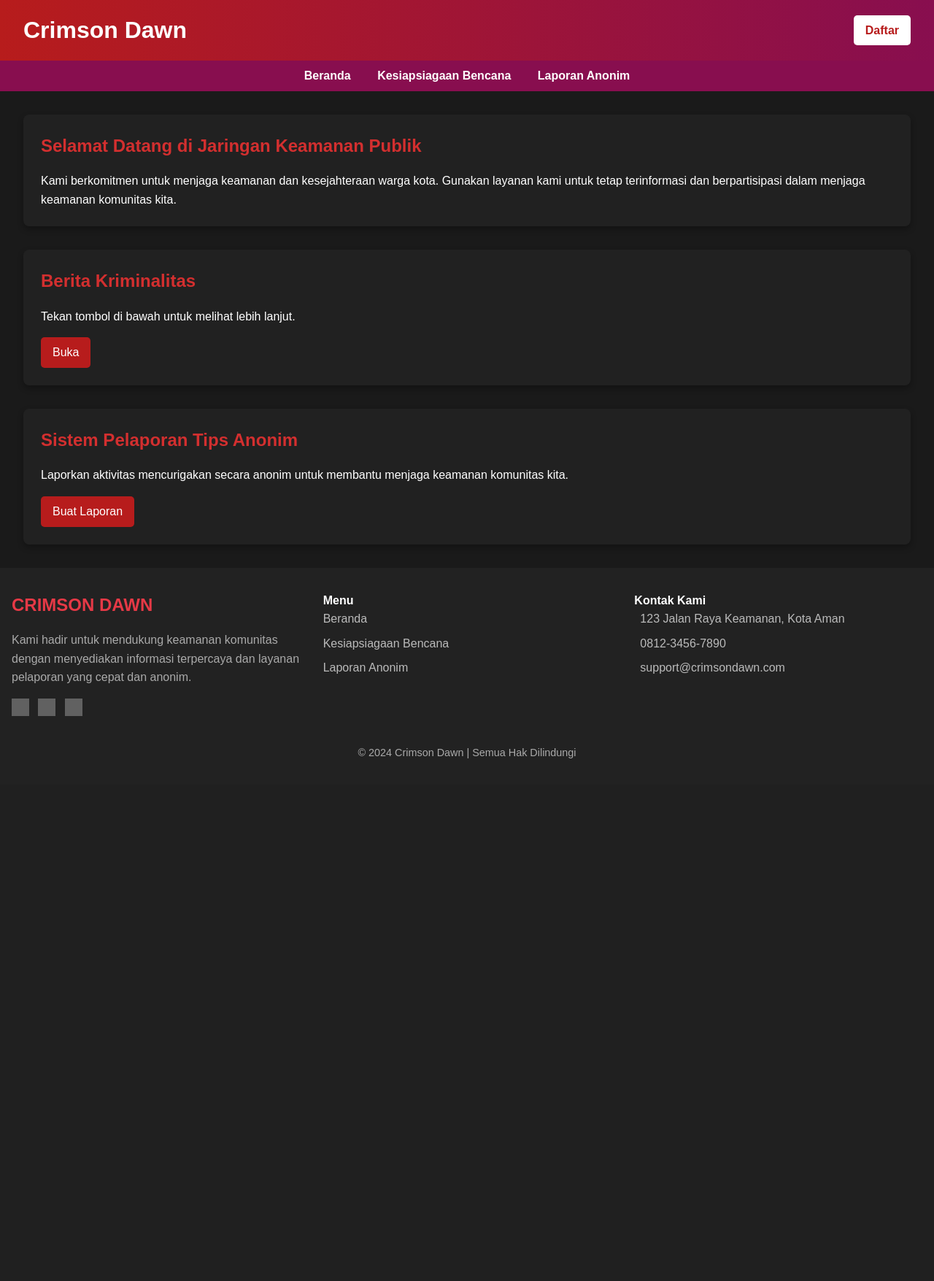
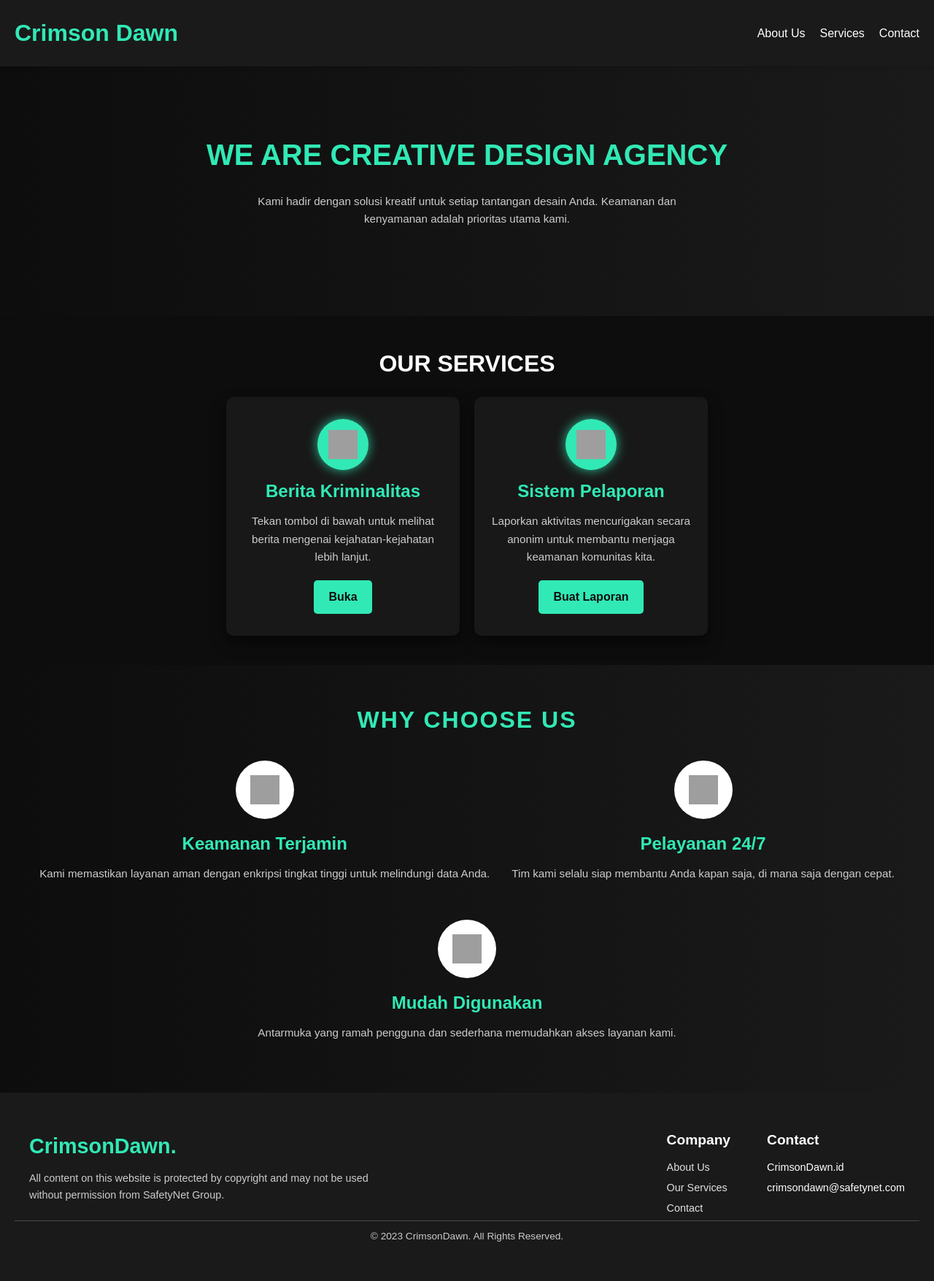
Before and after one commit to saktinagara/CrimsonDawnn, a PHP site: page /welcome.php in a window 1280 px wide. Shown: the whole page at 73% size. Before the commit the page ends 1039 px from the top, so only its background shows below. Run offline with PHP 8.4, Linux system fonts and the light colour scheme; grey boxes are pictures that could not be loaded.

Commit message:
welcome2

```diff
--- a/css/style.css
+++ b/css/style.css
@@ -4,285 +4,320 @@
     box-sizing: border-box;
     font-family: Arial, sans-serif;
 }
-
 body {
-    background-color: #1a1a1a; /* Hitam */
+    background-color: #0d0d0d;
     color: #fff;
     line-height: 1.6;
 }
+a {
+    color: #31e9b5;
+    text-decoration: none;
+}
 
-/* Header Styles */
+/* Header & Navbar */
 header {
-    background: linear-gradient(90deg, #b71c1c, #880e4f); /* Gradien merah */
-    color: #fff;
-    padding: 1rem 2rem;
     display: flex;
     justify-content: space-between;
     align-items: center;
-    box-shadow: 0 4px 6px rgba(0, 0, 0, 0.3);
+    padding: 20px;
+    background-color: #1a1a1a;
+    color: #fff;
+    position: fixed; /* Membuat header tetap di posisi atas */
+    top: 0; /* Menempel di bagian atas */
+    left: 0;
+    width: 100%; /* Lebar penuh */
+    z-index: 1000; /* Menempatkan di atas elemen lain */
+    box-shadow: 0px 2px 5px rgba(0, 0, 0, 0.1); /* Bayangan untuk efek elevasi */
 }
 
-.header-title {
-    font-size: 2rem;
-}
-
-.register-btn {
-    background-color: #fff;
-    color: #b71c1c;
-    text-decoration: none;
-    padding: 0.5rem 1rem;
-    border-radius: 5px;
-    font-weight: bold;
-    transition: background 0.3s ease, color 0.3s ease;
-}
-
-.register-btn:hover {
-    background-color: #b71c1c;
-    color: #fff;
-}
-
-/* Navbar */
-nav {
-    background-color: #880e4f;
-    padding: 0.5rem 2rem;
-    text-align: center;
+header h1 {
+    color: #31e9b5;
 }
 
 nav ul {
+    display: flex;
     list-style: none;
+    margin: 0;
+    padding: 0;
 }
 
 nav ul li {
-    display: inline;
-    margin: 0 1rem;
+    margin-left: 20px;
 }
 
 nav ul li a {
     color: #fff;
     text-decoration: none;
-    font-weight: bold;
-    transition: color 0.3s ease;
+    transition: color 0.3s;
 }
 
 nav ul li a:hover {
-    color: #f44336; /* Merah lebih terang */
+    color: #31e9b5;
 }
 
-/* Card Container */
-main {
-    padding: 2rem;
-    display: flex;
-    flex-direction: column;
-    gap: 2rem;
+/* Menambahkan padding-top agar konten tidak tertutup header */
+body {
+    margin: 0;
+    padding: 0;
+    font-family: Arial, sans-serif;
+    padding-top: 80px; /* Sesuaikan dengan tinggi header */
 }
 
-.card {
-    background: #212121; /* Hitam abu-abu */
-    color: #fff;
-    border-radius: 8px;
-    padding: 1.5rem;
-    box-shadow: 0 4px 8px rgba(0, 0, 0, 0.3);
+
+/* Hero Section */
+.hero {
+    background: linear-gradient(to right, #0d0d0d, #1a1a1a);
+    padding: 100px 20px;
+    text-align: center;
+    position: relative; /* Pastikan posisi relatif */
+    box-shadow: 0px -10px 15px rgba(0, 0, 0, 0.3); /* Shadow di perbatasan atas */
+    z-index: 1; /* Agar hero section tidak tertimpa */
+}
+
+.hero::before {
+    content: '';
+    position: absolute;
+    top: -1px; /* Menempel ke bagian atas */
+    left: 0;
+    width: 100%;
+    height: 15px; /* Tinggi bayangan */
+    background: linear-gradient(to bottom, rgba(0, 0, 0, 0.3), transparent);
+    z-index: -1; /* Menaruh shadow di bawah konten */
+}
+
+.hero h2 {
+    color: #31e9b5;
+    font-size: 2.5em;
+    margin-bottom: 20px;
+}
+.hero p {
+    max-width: 600px;
+    margin: 0 auto 20px;
+}
+
+/* Main Content Styling */
+.main-content {
+    text-align: center;
+    margin: 40px 0;
+}
+
+.section-title {
+    font-size: 2em;
+    color: #ffffff;
+    margin-bottom: 20px;
+}
+
+.card-container {
+    display: flex;
+    justify-content: center;
+    gap: 20px;
+    flex-wrap: wrap;
+    padding: 0 20px;
+}
+
+.content-card {
+    background: rgba(26, 26, 26, 0.9); /* Warna dasar semi-transparan */
+    border-radius: 10px;
+    box-shadow: 0 10px 20px rgba(0, 0, 0, 0.5);
+    text-align: center;
+    padding: 30px 20px;
+    max-width: 320px;
     transition: transform 0.3s ease, box-shadow 0.3s ease;
 }
 
-.card:hover {
+.content-card:hover {
     transform: translateY(-10px);
-    box-shadow: 0 8px 16px rgba(255, 0, 0, 0.5); /* Bayangan merah */
+    box-shadow: 0 15px 25px rgba(49, 233, 181, 0.3);
 }
 
-.card h2 {
-    color: #d32f2f; /* Merah terang */
-    margin-bottom: 1rem;
+.card-icon {
+    width: 70px;
+    height: 70px;
+    margin: 0 auto 10px;
+    background-color: #31e9b5;
+    border-radius: 50%;
+    display: flex;
+    align-items: center;
+    justify-content: center;
+    box-shadow: 0 0 15px rgba(49, 233, 181, 0.8);
+}
+
+.card-icon img {
+    width: 40px;
+    height: 40px;
+}
+
+h3 {
+    color: #31e9b5;
+    font-size: 1.5em;
+    margin-bottom: 10px;
+}
+
+p {
+    color: #ccc;
+    font-size: 0.95em;
+    margin-bottom: 20px;
 }
 
 .btn {
     display: inline-block;
-    margin-top: 1rem;
+    background-color: #31e9b5;
+    color: #0d0d0d;
+    padding: 10px 20px;
+    font-weight: bold;
+    border-radius: 5px;
     text-decoration: none;
-    background-color: #b71c1c;
-    color: #fff;
-    padding: 0.5rem 1rem;
-    border-radius: 5px;
-    transition: background 0.3s ease;
+    transition: background 0.3s ease, color 0.3s ease;
 }
 
 .btn:hover {
-    background-color: #d32f2f; /* Merah terang */
+    background-color: #26b896;
+    color: #fff;
 }
 
-/* Footer Styles */
-footer {
-    background-color: #222;
+/* Why Choose Us Section */
+.why-choose-us {
+    text-align: center;
+    padding: 50px 20px;
+    background: linear-gradient(to right, #0d0d0d, #1a1a1a); /* Sama seperti hero section */
     color: #fff;
-    padding: 2rem 1rem;
-    text-align: left;
+}
+
+/* Judul Section */
+.why-choose-us .section-title {
+    font-size: 2em;
+    color: #31e9b5; /* Warna aksen sesuai tema */
+    margin-bottom: 30px;
+    text-transform: uppercase;
+    letter-spacing: 2px;
+}
+
+/* Kontainer Utama */
+.why-container {
+    display: flex;
+    justify-content: center;
+    gap: 30px;
+    flex-wrap: wrap;
+    padding: 0 20px;
+}
+
+/* Item - Why Choose Us */
+.why-item {
+    background: linear-gradient(to bottom, #1a1a1a, #29293d);
+    border: 2px solid #ffffff;
+    border-radius: 15px;
+    padding: 30px 20px;
+    width: 300px;
+    box-shadow: 0 5px 15px rgba(0, 0, 0, 0.5);
+    text-align: center;
+    position: relative;
+    overflow: hidden;
+    transition: all 0.3s ease-in-out;
+    transform: scale(1);
+}
+
+/* Hover Effect */
+.why-item:hover {
+    transform: scale(1.05) rotate(1deg);
+    box-shadow: 0 10px 20px rgba(49, 233, 181, 0.5);
+    border-color: #ffffff;
+}
+
+/* Icon di Atas */
+.why-icon {
+    width: 80px;
+    height: 80px;
+    margin: 0 auto 15px;
+    background-color: #ffffff;
+    border-radius: 50%;
+    display: flex;
+    justify-content: center;
+    align-items: center;
+    /* box-shadow: 0 0 10px rgba(49, 233, 181, 0.6); */
+    transition: transform 0.5s ease-in-out;
+}
+
+.why-icon img {
+    width: 40px;
+    height: 40px;
+}
+
+/* .why-item:hover .why-icon {
+    transform: rotate(360deg) scale(1.2); /* Ikon berputar dan membesar */
+/* } */
+
+/* Konten Teks */
+.why-item h3 {
+    color: #31e9b5;
+    font-size: 1.3rem;
+    margin-bottom: 10px;
+}
+
+.why-item p {
+    color: #ccc;
+    font-size: 1rem;
+    line-height: 1.5;
+}
+
+/* Footer Styling */
+.footer {
+    background-color: #1a1a1a; /* Warna sama seperti header/navbar */
+    color: #ffffff; /* Warna teks putih */
+    padding: 50px 20px 20px;
+    font-family: Arial, sans-serif;
 }
 
 .footer-container {
     display: flex;
     justify-content: space-between;
-    gap: 2rem;
+    flex-wrap: wrap;
+    max-width: 1200px;
+    margin: 0 auto;
 }
 
-.footer-left,
-.footer-center,
-.footer-right {
-    flex: 1;
+.footer-brand h3 {
+    font-size: 1.8rem;
+    margin-bottom: 10px;
 }
 
-.footer-left h3 {
-    margin-bottom: 1rem;
-    font-size: 1.5rem;
-    color: #e63946;
+.footer-brand p {
+    font-size: 0.9rem;
+    margin-bottom: 15px;
 }
 
-.footer-left p {
-    margin-bottom: 1rem;
-    color: #aaa;
+.footer-links {
+    display: flex;
+    gap: 50px;
 }
 
-.social-icons a {
-    display: inline-block;
-    margin-right: 0.5rem;
-    color: #fff;
+.footer-column h4 {
+    font-size: 1.2rem;
+    margin-bottom: 10px;
 }
 
-.social-icons img {
-    width: 24px;
-    height: 24px;
-    filter: invert(1);
-}
-
-.footer-center ul {
+.footer-column ul {
     list-style: none;
     padding: 0;
 }
 
-.footer-center li {
-    margin-bottom: 0.5rem;
+.footer-column ul li {
+    margin: 5px 0;
+    font-size: 0.9rem;
 }
 
-.footer-center a {
+.footer-column ul li a {
     text-decoration: none;
-    color: #bbb;
-    transition: color 0.3s ease;
+    color: #e0e0e0; /* Warna abu-abu terang */
+    transition: color 0.3s;
 }
 
-.footer-center a:hover {
-    color: #e63946;
-}
-
-.footer-right p {
-    margin-bottom: 0.5rem;
-    color: #bbb;
-}
-
-.footer-right i {
-    margin-right: 0.5rem;
-    color: #e63946;
+.footer-column ul li a:hover {
+    color: #31e9b5; /* Warna aksen sama seperti teks header */
 }
 
 .footer-bottom {
     text-align: center;
-    margin-top: 2rem;
-    color: #aaa;
+    padding: 10px 0;
+    border-top: 1px solid #ffffff33; /* Garis transparan */
     font-size: 0.9rem;
 }
-
-
-/* :root {
-    --primary-color: #1a5f7a;
-    --secondary-color: #57c5b6;
-    --accent-color: #57c5b6;
-    --background-color: #f0f0f0;
-    --text-color: #333;
-}
-
-body {
-    font-family: 'Arial', sans-serif;
-    line-height: 1.6;
-    color: var(--text-color);
-    background-color: var(--background-color);
-    margin: 0;
-    padding: 0;
-}
-
-header {
-    background-color: var(--primary-color);
-    color: white;
-    text-align: center;
-    padding: 1rem;
-    display: flex;
-    justify-content: space-between;
-    align-items: center;
-}
-
-.header-title {
-    margin: 0;
-}
-
-.register-btn {
-    background-color: var(--accent-color);
-    color: white;
-    padding: 0.5rem 1rem;
-    text-decoration: none;
-    border-radius: 3px;
-}
-
-nav {
-    background-color: var(--secondary-color);
-    padding: 0.5rem;
-}
-
-nav ul {
-    list-style-type: none;
-    padding: 0;
-    display: flex;
-    justify-content: center;
-}
-
-nav ul li {
-    margin: 0 1rem;
-}
-
-nav ul li a {
-    color: white;
-    text-decoration: none;
-}
-
-main {
-    padding: 2rem;
-    max-width: 1200px;
-    margin: 0 auto;
-}
-
-.card {
-    background-color: white;
-    border-radius: 5px;
-    box-shadow: 0 2px 5px rgba(0,0,0,0.1);
-    padding: 1rem;
-    margin-bottom: 1rem;
-}
-
-.card h2 {
-    color: var(--primary-color);
-}
-
-.btn {
-    display: inline-block;
-    background-color: var(--accent-color);
-    color: white;
-    padding: 0.5rem 1rem;
-    text-decoration: none;
-    border-radius: 3px;
-}
-
-footer {
-    background-color: var(--primary-color);
-    color: white;
-    text-align: center;
-    padding: 1rem;
-    position: fixed;
-    bottom: 0;
-    width: 100%;
-} */
--- a/welcome.php
+++ b/welcome.php
@@ -1,9 +1,9 @@
 <?php
     $title = "Crimson Dawn";
     $navigation = [
-        "Beranda" => "#beranda",
-        "Kesiapsiagaan Bencana" => "#kesiapsiagaan",
-        "Laporan Anonim" => "#laporan"
+        "About Us" => "#beranda",
+        "Services" => "#kesiapsiagaan" ,
+        "Contact" => ""
     ];
     $cards = [
         [
@@ -35,14 +35,10 @@
     <title>Crimson Dawn</title>
     <link rel="stylesheet" href="css/style.css">
 </head>
+</head>
 <body>
-    <!-- Header -->
 <header>
-        <h1 class="header-title"><?= $title ?></h1>
-        <a href="Register.php" class="register-btn">Daftar</a>
-    </header>
-
-    <!-- Navbar -->
+        <h1>Crimson Dawn</h1>
         <nav>
             <ul>
                 <?php foreach ($navigation as $name => $link): ?>
@@ -50,95 +46,116 @@
                 <?php endforeach; ?>
             </ul>
         </nav>
+    </header>
+
+    <!-- Hero Section -->
+    <section class="hero">
+        <h2>WE ARE CREATIVE DESIGN AGENCY</h2>
+        <p>Kami hadir dengan solusi kreatif untuk setiap tantangan desain Anda. Keamanan dan kenyamanan adalah prioritas utama kami.</p>
+    </section>
 
     <!-- Main Content -->
 <main>
-        <?php foreach ($cards as $card): ?>
-            <section class="card">
-                <h2><?= $card['title'] ?></h2>
-                <p><?= $card['content'] ?></p>
-                <?php if ($card['button_text']): ?>
-                    <a href="<?= $card['button_link'] ?>" class="btn"><?= $card['button_text'] ?></a>
-                <?php endif; ?>
-            </section>
-        <?php endforeach; ?>
-    </main>
-
-<!-- Footer -->
-<footer>
-    <div class="footer-container">
-        <div class="footer-left">
-            <h3>CRIMSON DAWN</h3>
-            <p>
-                Kami hadir untuk mendukung keamanan komunitas dengan menyediakan informasi terpercaya dan layanan pelaporan yang cepat dan anonim.
-            </p>
-            <div class="social-icons">
-                <a href="#"><img src="icons/facebook.png" alt="Facebook"></a>
-                <a href="#"><img src="icons/twitter.png" alt="Twitter"></a>
-                <a href="#"><img src="icons/youtube.png" alt="YouTube"></a>
+    <section class="main-content">
+        <h2 class="section-title">OUR SERVICES</h2>
+        <div class="card-container">
+            <!-- Card 1: Berita Kriminalitas -->
+            <section id="kesiapsiagaan" class="content-card">
+                <div class="service-card">
+                    <div class="card-icon">
+                        <img src="img/news-icon.png" alt="News Icon">
                     </div>
+                    <h3>Berita Kriminalitas</h3>
+                    <p>Tekan tombol di bawah untuk melihat berita mengenai kejahatan-kejahatan lebih lanjut.</p>
+                    <a href="Info.php" class="btn">Buka</a>
                 </div>
-        <div class="footer-center">
-            <h4>Menu</h4>
-            <ul>
-                <?php foreach ($navigation as $name => $link): ?>
-                    <li><a href="<?= $link ?>"><?= $name ?></a></li>
-                <?php endforeach; ?>
-            </ul>
-        </div>
-        <div class="footer-right">
-            <h4>Kontak Kami</h4>
-            <p><i class="fas fa-map-marker-alt"></i> 123 Jalan Raya Keamanan, Kota Aman</p>
-            <p><i class="fas fa-phone"></i> 0812-3456-7890</p>
-            <p><i class="fas fa-envelope"></i> support@crimsondawn.com</p>
-        </div>
-    </div>
-    <p class="footer-bottom">&copy; <?= date('Y') ?> Crimson Dawn | Semua Hak Dilindungi</p>
-</footer>
-
-</body>
-</html>
-
-<!-- <!DOCTYPE html>
-<html lang="id">
-<head>
-    <meta charset="UTF-8">
-    <meta name="viewport" content="width=device-width, initial-scale=1.0">
-    <link rel="stylesheet" href="css/style.css">
-    <title>Crimson Dawn</title>
-</head>
-<body>
-    <header>
-        <h1 class="header-title">Crimson Dawn</h1>
-        <a href="Register.html" class="register-btn">Daftar</a>
-    </header>
-
-    <nav>
-        <ul>
-            <li><a href="#beranda">Beranda</a></li>
-            <li><a href="#kesiapsiagaan">Kesiapsiagaan Bencana</a></li>
-            <li><a href="#laporan">Laporan Anonim</a></li>
-        </ul>
-    </nav>
-
-    <main>
-        <section id="beranda" class="card">
-            <h2>Selamat Datang di Jaringan Keamanan Publik</h2>
-            <p>Kami berkomitmen untuk menjaga keamanan dan kesejahteraan warga kota. Gunakan layanan kami untuk tetap terinformasi dan berpartisipasi dalam menjaga keamanan komunitas kita.</p>
             </section>
 
-        <section id="kesiapsiagaan" class="card">
-            <h2>Berita Kriminalitas</h2>
-            <p>Tekan tombol di bawah untuk melihat lebih lanjut.</p>
-            <a href="Info.php" class="btn">Buka</a>
-        </section>
-
-        <section id="laporan" class="card">
-            <h2>Sistem Pelaporan Tips Anonim</h2>
+            <!-- Card 2: Pelaporan Anonim -->
+            <section id="laporan" class="content-card">
+                <div class="service-card">
+                    <div class="card-icon">
+                        <img src="img/report-icon.png" alt="Report Icon">
+                    </div>
+                    <h3>Sistem Pelaporan</h3>
                     <p>Laporkan aktivitas mencurigakan secara anonim untuk membantu menjaga keamanan komunitas kita.</p>
                     <a href="Lapor.php" class="btn">Buat Laporan</a>
+                </div>
+            </section>
+        </div>
     </section>
 </main>
 
-</body>
-</html> -->
+<!-- Section Why Choose Us -->
+<section id="why-choose-us" class="why-choose-us">
+    <h2 class="section-title">Why Choose Us</h2>
+    <div class="why-container">
+        <!-- Item 1 -->
+        <div class="why-bar">
+            <div class="why-icon">
+                <img src="https://cdn-icons-png.flaticon.com/512/3135/3135715.png" alt="Keamanan" />
+            </div>
+            <div class="why-content">
+                <h3>Keamanan Terjamin</h3>
+                <p>Kami memastikan layanan aman dengan enkripsi tingkat tinggi untuk melindungi data Anda.</p>
+            </div>
+        </div>
+        <!-- Item 2 -->
+        <div class="why-bar">
+            <div class="why-icon">
+                <img src="https://cdn-icons-png.flaticon.com/512/3565/3565401.png" alt="Support" />
+            </div>
+            <div class="why-content">
+                <h3>Pelayanan 24/7</h3>
+                <p>Tim kami selalu siap membantu Anda kapan saja, di mana saja dengan cepat.</p>
+            </div>
+        </div>
+        <!-- Item 3 -->
+        <div class="why-bar">
+            <div class="why-icon">
+                <img src="https://cdn-icons-png.flaticon.com/512/753/753318.png" alt="Mudah Digunakan" />
+            </div>
+            <div class="why-content">
+                <h3>Mudah Digunakan</h3>
+                <p>Antarmuka yang ramah pengguna dan sederhana memudahkan akses layanan kami.</p>
+            </div>
+        </div>
+    </div>
+</section>
+
+    <!-- Footer Section -->
+<footer class="footer">
+    <div class="footer-container">
+        <div class="footer-brand">
+            <h3>Crimson<span>Dawn</span>.</h3>
+            <p>All content on this website is protected by copyright and may not be used
+                <br> without permission from SafetyNet Group.</p>
+            <div class="social-icons">
+                <a href="#"><i class="fa fa-facebook"></i></a>
+                <a href="#"><i class="fa fa-twitter"></i></a>
+                <a href="#"><i class="fa fa-instagram"></i></a>
+            </div>
+        </div>
+
+        <div class="footer-links">
+            <div class="footer-column">
+                <h4>Company</h4>
+                <ul>
+                    <li><a href="#">About Us</a></li>
+                    <li><a href="#">Our Services</a></li>
+                    <li><a href="#">Contact</a></li>
+                </ul>
+            </div>
+            <div class="footer-column">
+                <h4>Contact</h4>
+                <ul>
+                    <li>CrimsonDawn.id</li>
+                    <li>crimsondawn@safetynet.com</li>
+                </ul>
+            </div>
+        </div>
+    </div>
+    <div class="footer-bottom">
+        <p>&copy; 2023 CrimsonDawn. All Rights Reserved.</p>
+    </div>
+</footer>
```
Also changed, not shown: image/background1.jpg (added), image/email.jpg (added), image/instagram.jpg (added). Lines whose indentation alone changed are shown as unchanged.
